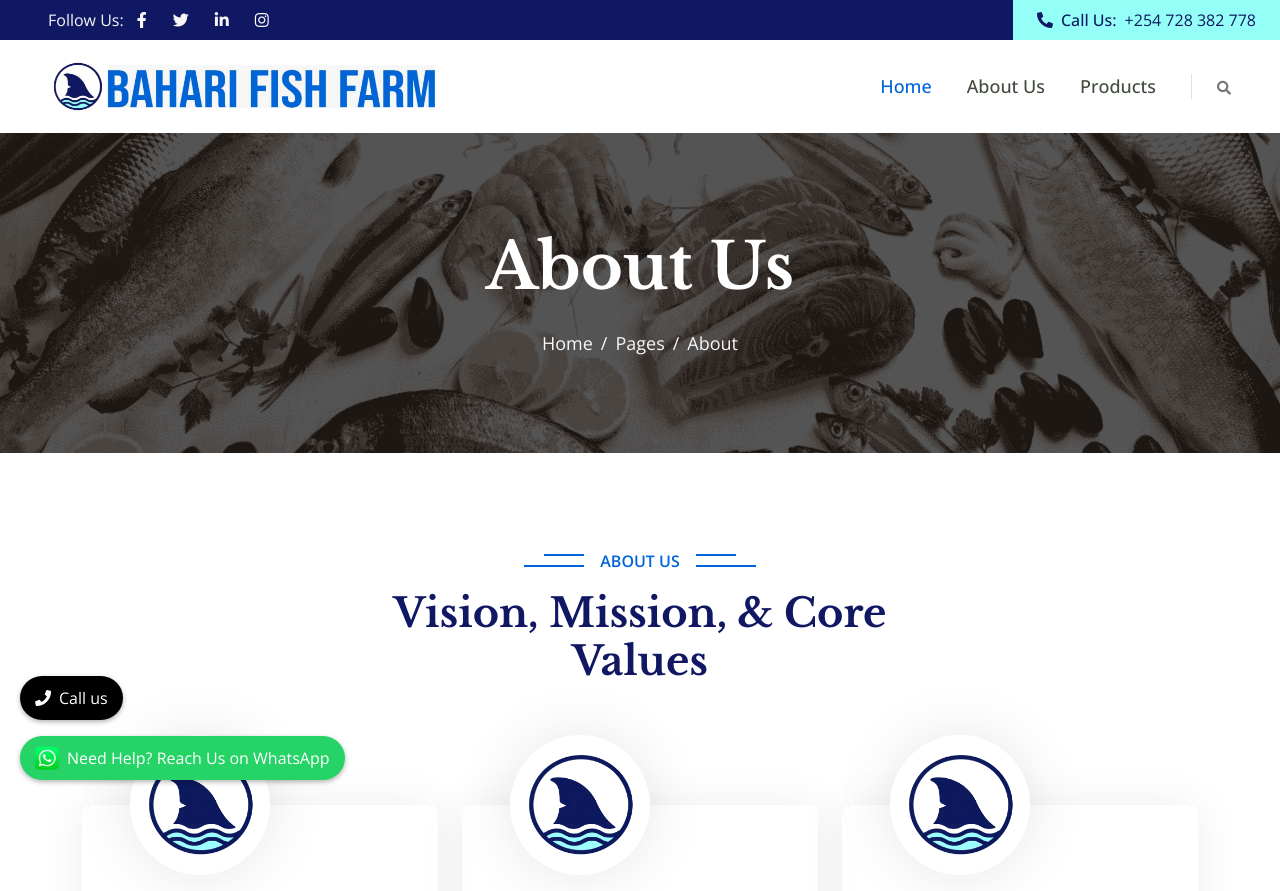
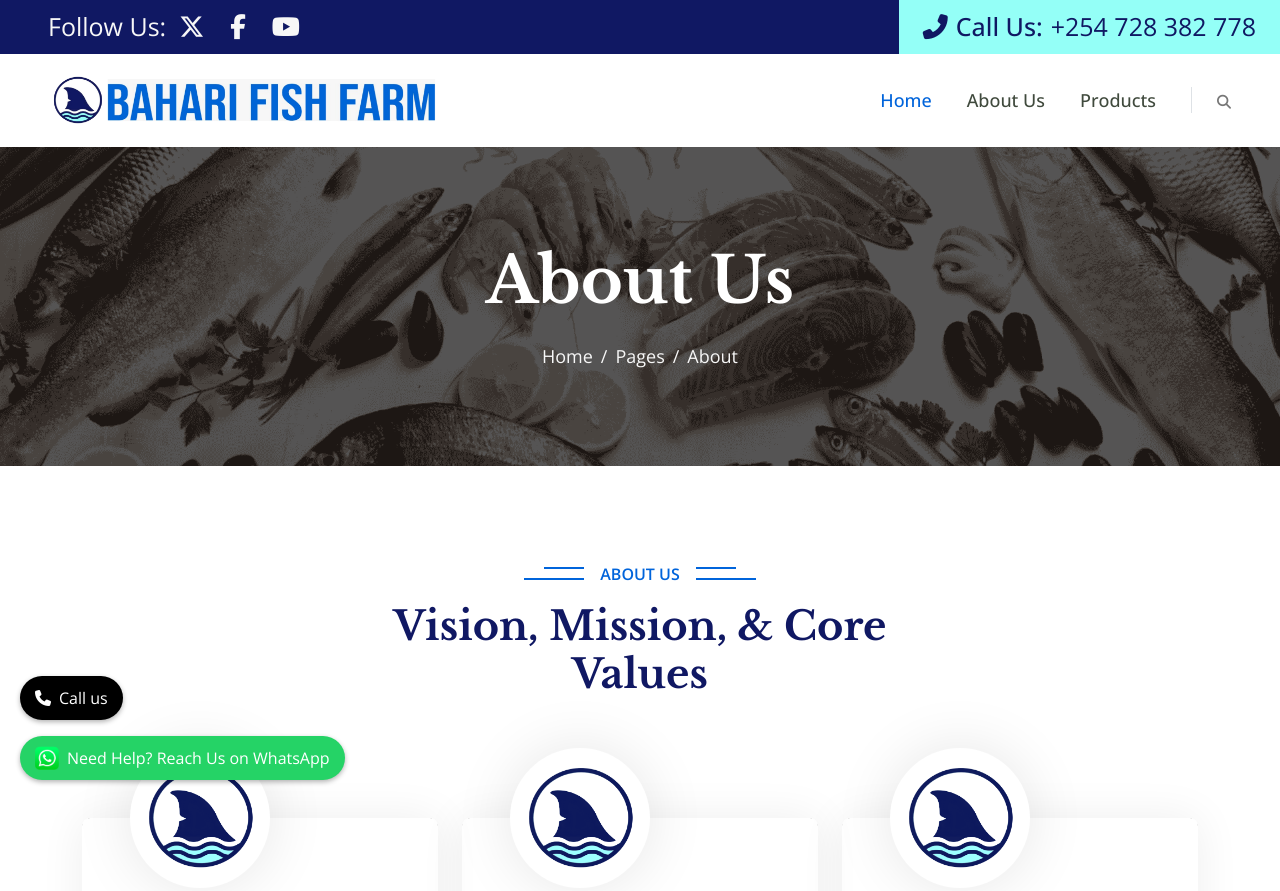
Before and after one commit to Binary-Bros-KE/Bahari-Fish-Farm, a plain HTML site: page about.html in a window 1280 px wide. Shown: the top 891 px of the page. Drawn offline with nearby package versions, Linux system fonts and the light colour scheme.

Commit message:
Facebook

```diff
--- a/about.html
+++ b/about.html
@@ -28,6 +28,7 @@
     <!-- Icon Font Stylesheet -->
     <link href="https://cdnjs.cloudflare.com/ajax/libs/font-awesome/5.10.0/css/all.min.css" rel="stylesheet">
     <link href="https://cdn.jsdelivr.net/npm/bootstrap-icons@1.4.1/font/bootstrap-icons.css" rel="stylesheet">
+    <link rel="stylesheet" href="https://cdnjs.cloudflare.com/ajax/libs/font-awesome/6.5.1/css/all.min.css" crossorigin="anonymous" referrerpolicy="no-referrer" />
 
     <!-- Libraries Stylesheet -->
     <link href="lib/animate/animate.min.css" rel="stylesheet">
@@ -48,17 +49,16 @@
         <div class="row g-0 d-none d-lg-flex">
             <div class="col-lg-6 ps-5 text-start">
                 <div class="h-100 d-inline-flex align-items-center text-light">
-                    <span>Follow Us:</span>
-                    <a class="btn btn-link text-light" href=""><i class="fab fa-facebook-f"></i></a>
-                    <a class="btn btn-link text-light" href=""><i class="fab fa-twitter"></i></a>
-                    <a class="btn btn-link text-light" href=""><i class="fab fa-linkedin-in"></i></a>
-                    <a class="btn btn-link text-light" href=""><i class="fab fa-instagram"></i></a>
+                    <span style="font-size: 25px;">Follow Us:</span>
+                    <a class="btn btn-link text-light" style="font-size: 25px;" target="_blank" href="https://x.com/StephenO12351?t=b4Ge7JGY4JrvDr48qmbJgQ&s=08"><i class="fa-brands fa-x-twitter"></i></a>
+                    <a class="btn btn-link text-light" style="font-size: 25px;" target="_blank" href="https://www.facebook.com/profile.php?id=61557741276837&mibextid=ZbWKwL"><i class="fab fa-facebook-f"></i></a>
+                    <a class="btn btn-link text-light" style="font-size: 25px;" target="_blank" href="https://youtube.com/@stephenomoga?si=niUbrrIRjbH2ENjT"><i class="fab fa-youtube"></i></a>
                 </div>
             </div>
             <div class="col-lg-6 text-end">
                 <div class="h-100 bg-secondary d-inline-flex align-items-center text-dark py-2 px-4">
-                    <span class="me-2 fw-semi-bold"><i class="fa fa-phone-alt me-2"></i>Call Us:</span>
-                    <span>+254 728 382 778</span>
+                    <span class="me-2 fw-semi-bold" style="font-size: 25px;"><i class="fa fa-phone-alt me-2" style="font-size: 25px;"></i>Call Us:</span>
+                    <span style="font-size: 25px;">+254 728 382 778</span>
                 </div>
             </div>
         </div>
```
Also changed, not shown: index.html (+1 -1 lines), products.html (+7 -8 lines).
